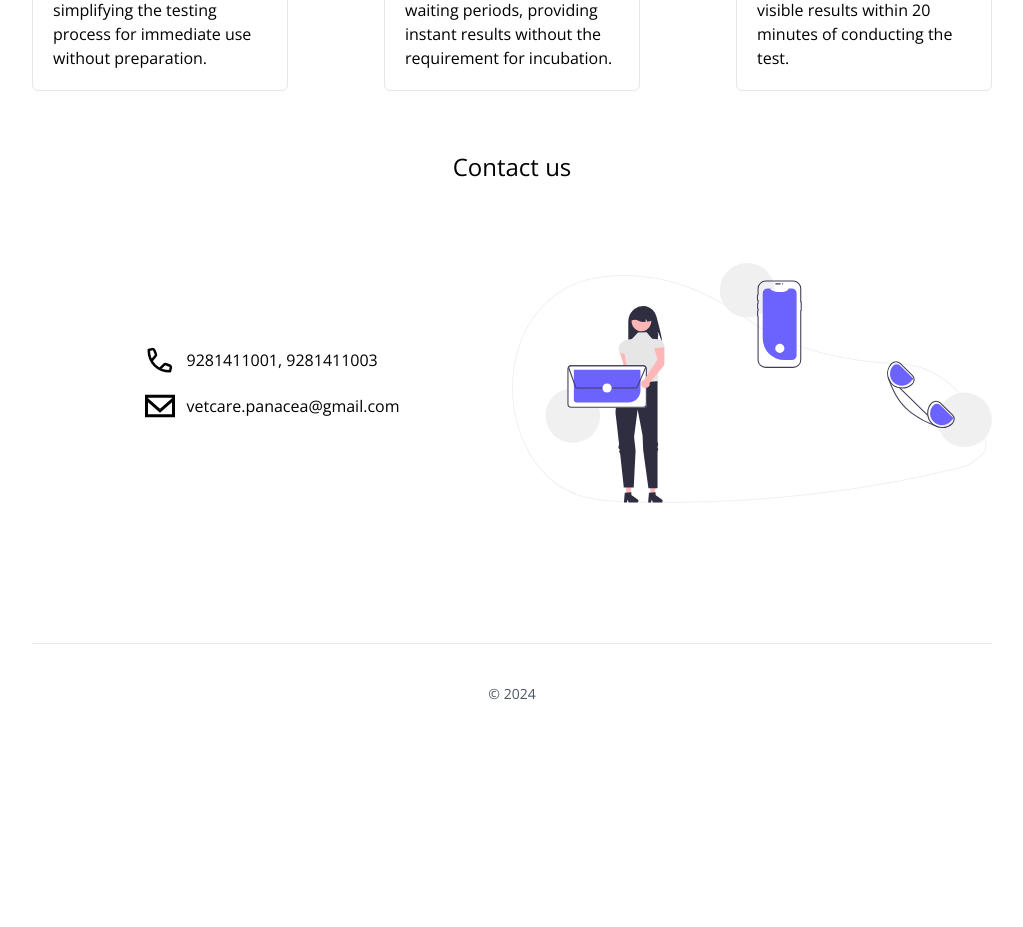
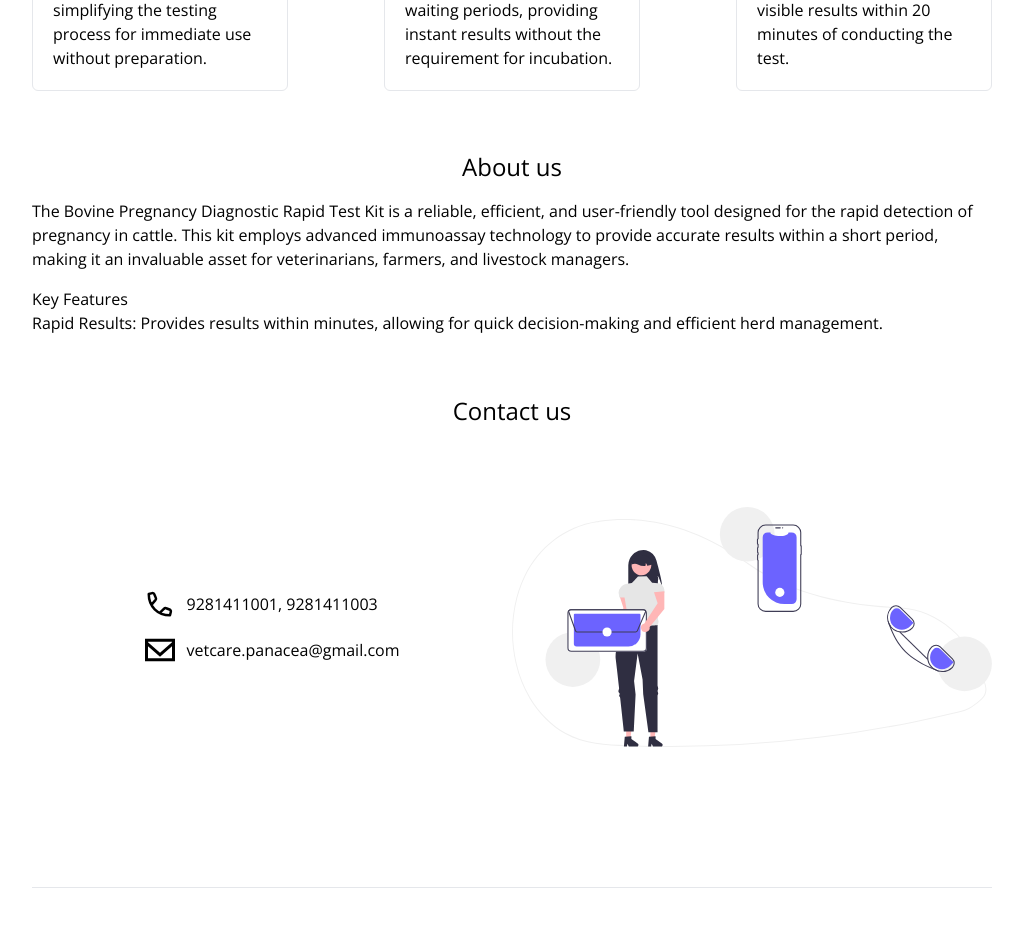
Before and after one commit to panacea-vetcare/bovine-pregnancy-kit, a Next.js app: page / in a window 1280 px wide. Shown: the part 940-1867 px from the top of the page, without its empty margins (128-1151 px from the left). Before the commit the page ends 1704 px from the top, so only its background shows below. Built offline with nearby package versions, Linux system fonts and the light colour scheme.

Commit message:
Update page.tsx

```diff
--- a/src/app/page.tsx
+++ b/src/app/page.tsx
@@ -1,6 +1,7 @@
 "use client";
 import Home from "@/components/home";
 import About from "@/components/about";
+import Bovinepdkit from "@/components/bovinepdkit";
 import ContactUs from "@/components/contact-us";
 import Copyright from "@/components/copyright";
 import { motion } from "framer-motion";
@@ -15,6 +16,7 @@ export default function home() {
         transition={{ ease: "easeInOut", duration: 0.75, delay: 1 }}
       >
         <About />
+        <Bovinepdkit />
         <ContactUs />
         <Copyright />
       </motion.div>
```
